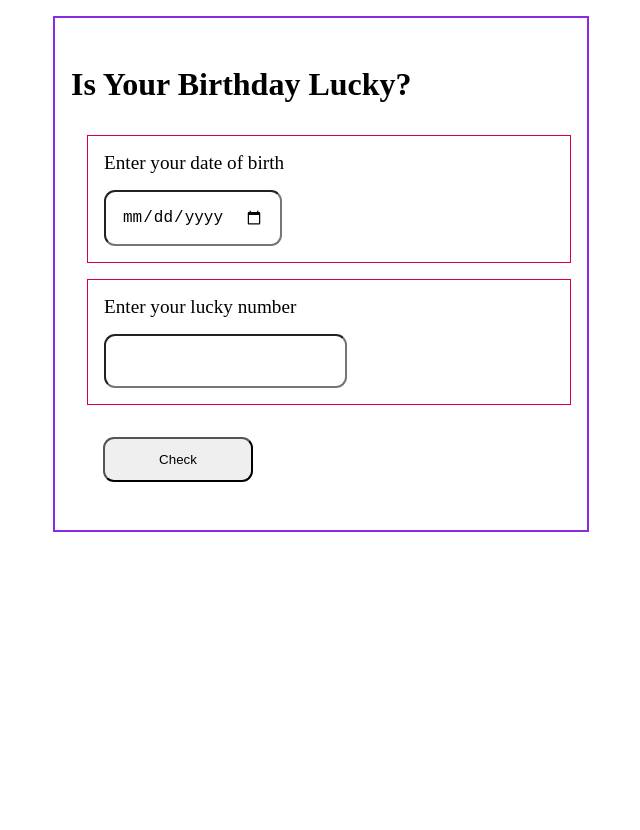
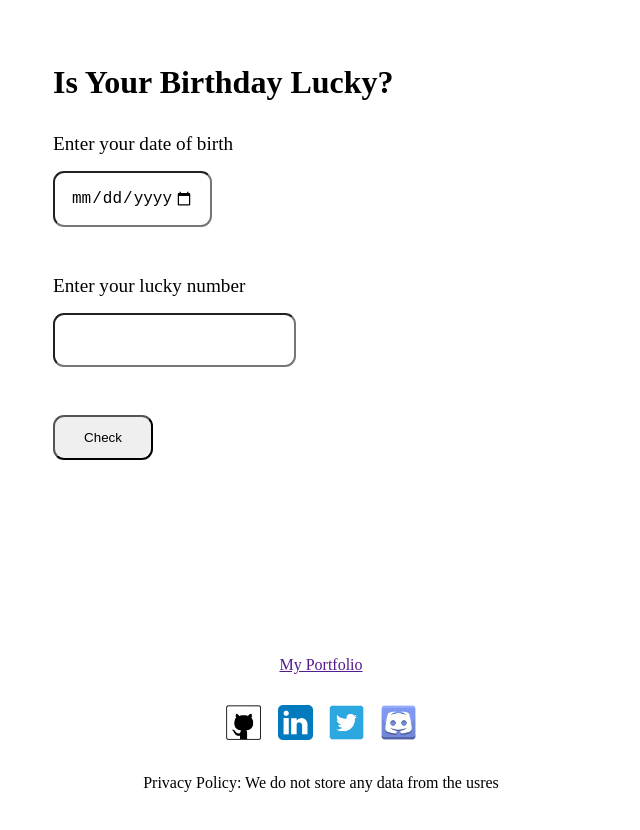
Before and after one commit to ruchiragoswami/lucky-birthday, a plain HTML site: page index.html in a window 1280 px wide. Shown: the whole page, without its empty margins (319-959 px from the left). Before the commit the page ends 800 px from the top, so only its background shows below. Drawn offline with Linux system fonts and the light colour scheme.

Commit message:
html, css files
footer, icons, styles added

```diff
--- a/index.html
+++ b/index.html
@@ -7,34 +7,58 @@
     <meta name="viewport" content="width=device-width, initial-scale=1.0">
     <title>Lucky Birthday </title>
     <link rel="stylesheet" href="styles.css">
+    <link rel="stylesheet" href="https://cdnjs.cloudflare.com/ajax/libs/font-awesome/4.7.0/css/font-awesome.min.css">
 
 </head>
 
 <body>
+
     <div class="main-container">
+        <main>
             <h1> Is Your Birthday Lucky? </h1>
 
             <div class="inp">
                 <label for="dob"> Enter your date of birth </label> <br />
-            <input id="dob" type="date" />
+                <input id="dob" type="date" max="2022-12-31" />
             </div>
 
             <div class="inp">
                 <label for="luckyNum"> Enter your lucky number </label> <br />
-            <input id="luckyNum" type="number" />
+                <input id="luckyNum" type="number" required />
 
 
             </div>
 
 
+            <div>
                 <button id="btn-check"> Check </button>
 
+                <textarea id="showLucky"> </textarea>
+            </div>
+        </main>
 
-        <div>
 
-            <textarea id="showLucky">
-        </textarea>
+
+        <footer>
+            <div class="two-columns">
+                <p>
+                    <!-- <button > </button> -->
+                     <a href=""> My Portfolio </a>
+                </p>
+
+                <p>
+                    <a href=""><img src="./images/icon-github.png" alt="github icon"></a>
+                    <a href=""><img src="./images/icon-linkedin.png" alt="linkedin icon"></a>
+                    <a href=""><img src="./images/icon-twitter.png" alt="twitter icon"></a>
+                    <a href=""><img src="./images/icon-discord.png" alt="discord icon"></a>
+                </p>
+
+
+                <p> Privacy Policy: We do not store any data from the usres </p>
             </div>
+
+
+        </footer>
 
     </div>
 
--- a/styles.css
+++ b/styles.css
@@ -14,15 +14,22 @@ body {
 }
 
 .main-container {
-    border: 2px solid blueviolet;
-    max-width: 500px;
-    margin: 1rem auto;
+    /* border: 2px solid rgb(124, 117, 131); */
+    max-width: 600px;
+    margin: 0 auto;
     padding: 1rem;
+    /* text-align: center; */
 
+    /* To push footer at the bottom */
+    display: flex;
+    min-height: 100vh;
+    flex-direction: column;
+    justify-content: space-between;
 }
 
 h1 {
-    margin: 2rem auto ;
+    margin: 2rem auto auto 1rem;
+    padding: 1rem;
     /* text-align: center; */
 
     /* border: 1px solid red;  */
@@ -47,32 +54,60 @@ input {
 }
 
 .inp {
-    /* margin: 0 auto; */
+
     padding: 1rem;
     margin-left: 1rem;
     margin-bottom: 1rem;
-    text-align: left;
-    border: 1px solid var(--color1);
+    /* text-align: left; */
+    /* border: 1px solid var(--color1); */
 }
 
 #btn-check {
     display: block;
     /* text-align: left; */
-    /* margin: 0 auto; */
+    margin: 2rem;
 
     padding: 0.8rem;
-    width: 150px;
+    width: 100px;
     cursor: pointer;
-    margin: 2rem 2rem 2rem 2rem;
+    /* margin: 2rem 2rem 2rem 2rem; */
     /* margin-bottom: 2re; */
     border-radius: 11px;
     /* border: 1px solid var(--color1); */
 }
 
 textarea {
-    margin: 2rem;
-    width: 60%;
-    height: 12vh;
+    margin: 2rem auto;
+    width: 90%;
+    max-height: 10rem;
     border: none;
-    font-size: 2rem;
+    font-size: 1.5rem;
+    text-align: center;
+    /* border: 2px solid firebrick; */
 }
+
+/*footer styles */
+
+footer {
+    /* border: 2px solid firebrick; */
+    /* margin-top: 5rem; */
+    /* display: block; */
+}
+
+.two-columns {
+    text-align: center;
+    margin-top: 3rem;
+    /* padding: 0.5rem; */
+    /* border: 1px solid green;  */
+}
+
+.two-columns>p {
+    margin: 1.5rem;
+}
+
+.two-columns>p>a>img {
+    /* border: 2px solid red;  */
+    width: 35px;
+    height: 35px;
+    margin: 0.4rem;
+}
```
Also changed, not shown: scripts.js (+8 -0 lines), images/icon-discord.png (added), images/icon-github.png (added), images/icon-linkedin.png (added), images/icon-skype.png (added), images/icon-twitter.png (added). Lines whose indentation alone changed are shown as unchanged.
